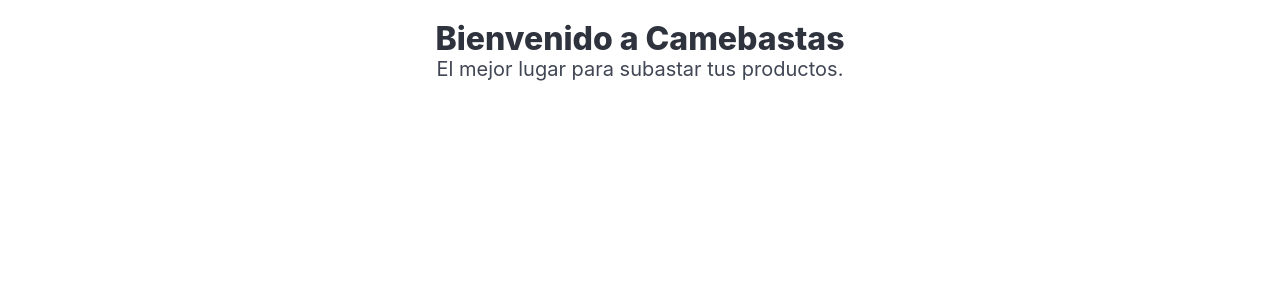
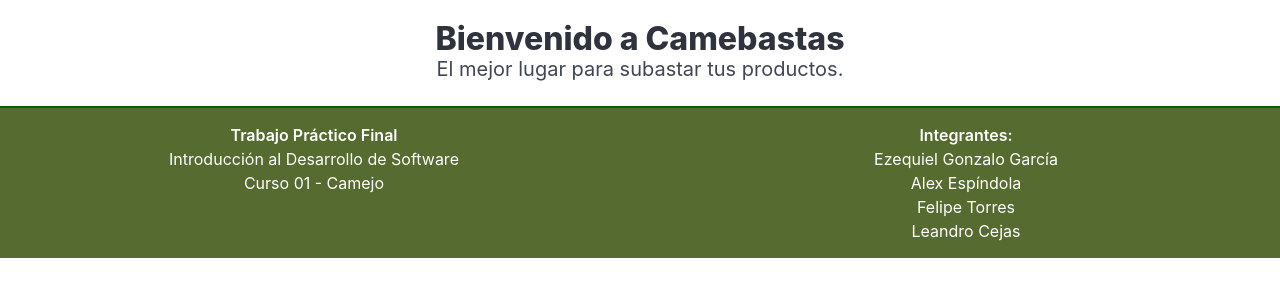
Before and after one commit to EzequielGarcia1720/cameplace, a plain HTML site: page frontend/src/index.html in a window 1280 px wide. Shown: the part 59-356 px from the top of the page. Drawn offline with Linux system fonts and the light colour scheme.

Commit message:
Agregamos el footer con los nombres de los integrantes del grupo e informacion de la materia

```diff
--- a/frontend/src/css/componentes/footer.css
+++ b/frontend/src/css/componentes/footer.css
@@ -0,0 +1,12 @@
+.footer-index {
+    padding-top: 15px;
+    padding-bottom: 15px;
+    background-color: var(--navbar-bg-color);
+    border-top: 2px solid darkgreen;
+}
+a strong:hover {
+    color: var(--text-hover-color);
+}
+li,p,p strong {
+    color: white;
+}
--- a/frontend/src/css/default.css
+++ b/frontend/src/css/default.css
@@ -6,4 +6,5 @@
     --navbar-bg-color: darkolivegreen;
     --button-bg-color-1: white;
     --button-bg-color-2:rgba(255, 255, 255, 0.8);
+    --text-hover-color:rgba(255, 255, 255, 0.8);
 }
--- a/frontend/src/index.html
+++ b/frontend/src/index.html
@@ -77,4 +77,28 @@
         </div>
     </div>
 </body>
+<footer>
+    <div class="footer-index">
+        <div class="columns">
+            <!-- Columna Number One -->
+            <div class="column has-text-centered">
+                <a href="https://intro-camejo.github.io/web/trabajos-practicos"><strong>Trabajo Práctico Final</strong></a>
+                <p>Introducción al Desarrollo de Software</p>
+                <p>Curso 01 - Camejo</p>
+
+            </div>
+            <!-- Columna Number Two -->
+            <div class="column has-text-centered">
+                <p><strong>Integrantes:</strong></p>
+                <ul>
+                    <li>Ezequiel Gonzalo García</li>
+                    <li>Alex Espíndola</li>
+                    <li>Felipe Torres</li>
+                    <li>Leandro Cejas</li>
+                </ul>
+            </div>
+
+        </div>
+    </div>
+</footer>
 </html>
```
